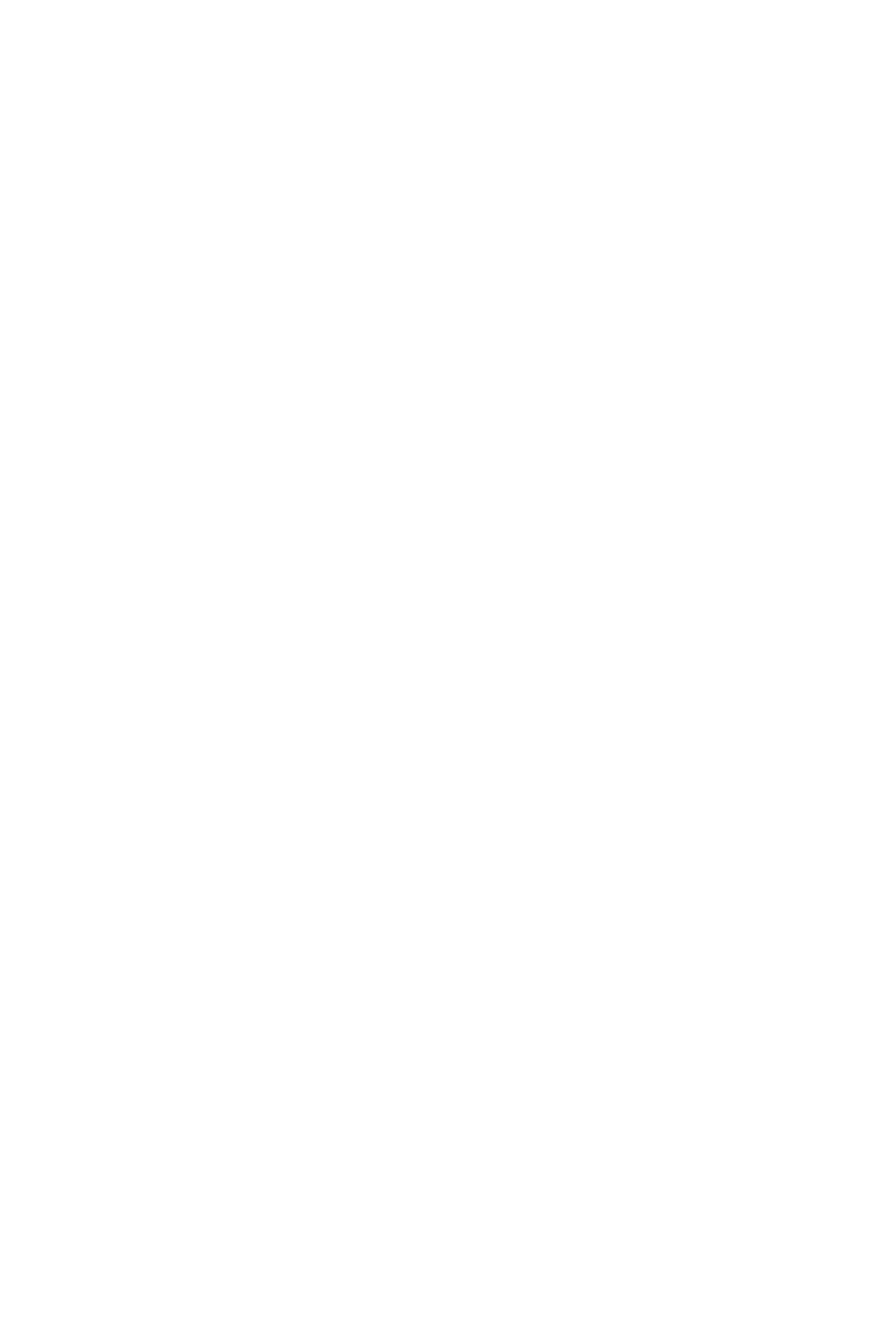
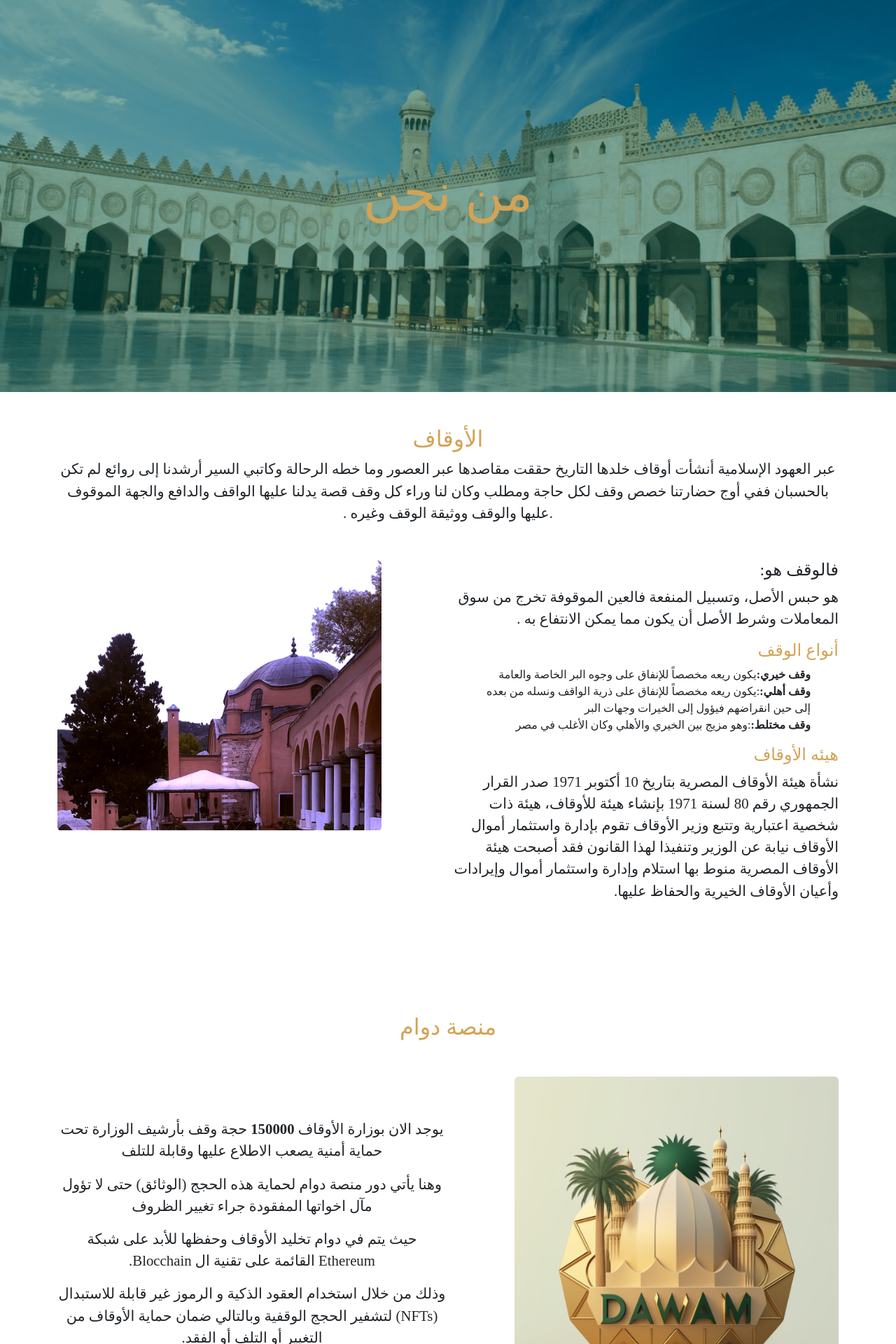
Before and after one commit to omniaEsam/DAWAM-GP, a React (Create React App) app: page /About in a window 1280 px wide. Before the commit this address had no page. Shown: the top 1920 px of the page at 70% size. Before the commit the page ends 800 px from the top, so only its background shows below. Built offline with nearby package versions, Linux system fonts and the light colour scheme.

Commit message:
end routing of log_in and AboutPage need to edit footer

```diff
--- a/package.json
+++ b/package.json
@@ -6,6 +6,7 @@
     "@emotion/react": "^11.10.6",
     "@emotion/styled": "^11.10.6",
     "@fortawesome/fontawesome-svg-core": "^6.3.0",
+    "@fortawesome/free-brands-svg-icons": "^6.3.0",
     "@fortawesome/free-regular-svg-icons": "^6.3.0",
     "@fortawesome/free-solid-svg-icons": "^6.3.0",
     "@fortawesome/react-fontawesome": "^0.2.0",
--- a/src/App.js
+++ b/src/App.js
@@ -1,17 +1,20 @@
-// import LogIn from "./pages/Log in/Log _in";
 import "./main.css";
 import { BrowserRouter, Route, Routes } from "react-router-dom";
 import 'bootstrap/dist/css/bootstrap.css';
 import 'bootstrap/dist/js/bootstrap.bundle.min.js' ;
 import Home from "./pages/Home/Home";
+import AboutPage from "./pages/AboutPage/AboutPage";
+import LogIn from "./pages/Log in/Log _in";
+
 
 function App() {
   return (
     <div className="App">
-      {/* <LogIn/> */}
       <BrowserRouter>
         <Routes>
         <Route path="/" element={ <Home/> } />
+        <Route path="/About" element={ <AboutPage/> } />
+        <Route path="/Log_in" element={ <LogIn/> } />
         </Routes>
        </BrowserRouter>
     </div>
--- /dev/null
+++ b/src/pages/AboutPage/AboutPage.css
@@ -0,0 +1,43 @@
+*{
+
+    font-family: cursive;
+}
+:root{
+    --black-color:#000000;
+    --white-color:#FFFFFF;
+    --gold-color:#D3A355;
+    --green-color:#005B4B;
+    --red-color:#A30602;
+    --brown-color:#997023;
+    --gray-color:#717578;
+    --off-white:#FFEDCB;
+    --green2-color:#298F60;
+    --green3-color:#558D60;
+}
+
+.heading{
+    color: var(--gold-color);
+}
+ul{
+    list-style-type: none;
+}
+
+#about{
+    background-image: url("../../shared/assests/images/Al-Azhar-Mosque-in-Cairo-Egypt-Map-facts-and-history-of-famous-Islamic-mosques-1140x530.jpg");
+    background-position: center center;
+    background-size: cover;
+    height: 70vh;
+    position: relative;
+}
+#about .about-layer{
+    position: absolute;
+    top: 0;
+    right: 0;
+    bottom: 0;
+    left: 0;
+    background-color: rgba(0, 91, 75, 0.5);
+}
+#about  h1{
+
+    font-size: 75px;
+}
--- /dev/null
+++ b/src/pages/AboutPage/AboutPage.js
@@ -0,0 +1,120 @@
+import React from "react";
+import banner from "../../shared/assests/images/banner-bgup.png";
+import AboutLogo from "../../shared/assests/images/About-logo.jpeg";
+import "./AboutPage.css";
+
+export default function AboutPage() {
+  return (
+    <div>
+      <header id="about" className="py-5">
+        <div className="about-layer d-flex justify-content-center align-items-center ">
+          <h1 className="heading">من نحن</h1>
+        </div>
+      </header>
+      <section className="wqf-history py-5">
+        <div className="container">
+          <div className="text-center">
+            <h2 className="heading"> الأوقاف</h2>
+            <p>
+              عبر العهود الإسلامية أنشأت أوقاف خلدها التاريخ حققت مقاصدها عبر
+              العصور وما خطه الرحالة وكاتبي السير أرشدنا إلى روائع لم تكن
+              بالحسبان ففي أوج حضارتنا خصص وقف لكل حاجة ومطلب وكان لنا وراء كل
+              وقف قصة يدلنا عليها الواقف والدافع والجهة الموقوف .عليها والوقف
+              ووثيقة الوقف وغيره .
+            </p>
+          </div>
+          <div className="row g-1 my-5">
+            <div className="col-sm-12 col-md-6 offset-1">
+              <div>
+                <p>
+                  <h4>فالوقف هو:</h4>
+                  هو حبس الأصل، وتسبيل المنفعة فالعين الموقوفة تخرج من سوق
+                  المعاملات وشرط الأصل أن يكون مما يمكن الانتفاع به .
+                </p>
+              </div>
+              <div>
+                <h4 className="heading">أنواع الوقف</h4>
+                <ul>
+                  <li>
+                    <span className="fw-bold">وقف خيري:</span>يكون ريعه
+                    مخصصاً للإنفاق على وجوه البر الخاصة والعامة
+                  </li>
+                  <li>
+                    <span className="fw-bold">وقف أهلي:</span>
+                    :يكون ريعه مخصصاً للإنفاق على ذرية الواقف ونسله من بعده إلى
+                    حين انقراضهم فيؤول إلى الخيرات وجهات البر
+                  </li>
+                  <li>
+                    <span className="fw-bold">وقف مختلط:</span>
+                    :وهو مزيج بين الخيري والأهلي وكان الأغلب في مصر
+                  </li>
+                </ul>
+              </div>
+              <div>
+                <h4 className="heading">هيئه الأوقاف</h4>
+                <p>
+                  نشأة هيئة الأوقاف المصرية بتاريخ 10 أكتوبر 1971 صدر القرار
+                  الجمهوري رقم 80 لسنة 1971 بإنشاء هيئة للأوقاف، هيئة ذات شخصية
+                  اعتبارية وتتبع وزير الأوقاف تقوم بإدارة واستثمار أموال الأوقاف
+                  نيابة عن الوزير وتنفيذا لهذا القانون فقد أصبحت هيئة الأوقاف
+                  المصرية منوط بها استلام وإدارة واستثمار أموال وإيرادات وأعيان
+                  الأوقاف الخيرية والحفاظ عليها.
+                </p>
+              </div>
+            </div>
+            <div className="col-sm-12 col-md-5">
+              <div>
+                <img
+                  src={banner}
+                  className="img-fluid rounded"
+                  alt=""
+                />
+              </div>
+            </div>
+          </div>
+        </div>
+      </section>
+      <section className="wqf-platform py-5">
+        <div className="container">
+          <div className="text-center">
+            <h2 className="heading"> منصة دوام</h2>
+          </div>
+          <div className="dawam-info">
+            <div className="row g-1 my-5">
+              <div className="col-sm-12 col-md-5 offset-1">
+                <div className="dawam-img">
+                  <img
+                    src={AboutLogo}
+                    className="img-fluid rounded"
+                    alt=""
+                  />
+                </div>
+              </div>
+              <div className="col-sm-12 col-md-6 d-flex align-items-center ">
+                <div className="dawam-content text-center">
+                  <p>
+                    يوجد الان بوزارة الأوقاف <b>150000</b> حجة وقف بأرشيف
+                    الوزارة تحت حماية أمنية يصعب الاطلاع عليها وقابلة للتلف
+                  </p>
+                  <p>
+                    وهنا يأتي دور منصة دوام لحماية هذه الحجج (الوثائق) حتى لا
+                    تؤول مآل اخواتها المفقودة جراء تغيير الظروف
+                  </p>
+                  <p>
+                    حيث يتم في دوام تخليد الأوقاف وحفظها للأبد على شبكة Ethereum
+                    القائمة على تقنية ال Blocchain.
+                  </p>
+                  <p>
+                    وذلك من خلال استخدام العقود الذكية و الرموز غير قابلة
+                    للاستبدال (NFTs) لتشفير الحجج الوقفية وبالتالي ضمان حماية
+                    الأوقاف من التغيير أو التلف أو الفقد.
+                  </p>
+                </div>
+              </div>
+            </div>
+          </div>
+        </div>
+      </section>
+    </div>
+  );
+}
--- a/src/pages/Home/Components/About/About.js
+++ b/src/pages/Home/Components/About/About.js
@@ -20,7 +20,7 @@ export default function About() {
               وغيره
             </p>
             <div className='button'>
-            <Link className="btn  btn-lg btn-green " to="#" role="button">المزيد</Link>
+            <Link className="btn  btn-lg btn-green " to="/About" role="button">المزيد</Link>
             </div>
             </div>
       </div>
--- a/src/pages/Home/Components/Footer/Footer.css
+++ b/src/pages/Home/Components/Footer/Footer.css
@@ -0,0 +1,35 @@
+.footer-section{
+    background-color: #005B4B;
+}
+.footer-contant{
+    border-left: 2px solid #D3A355;
+}
+
+.footer-section h2{
+    color: #D3A355;
+    font-size: 2rem;
+    font-weight: 400;
+    padding-bottom: 2rem;
+}
+.svg-inline--fa {
+    padding-left: 1.8rem;
+
+}
+ .navbar-nav .nav-link {
+    font-size: 1.3rem !important;
+}
+.footer-contact{
+    font-size: 2rem;
+}
+.footer-contact span{
+    font-size: 1.3rem;
+}
+.line{
+    background-color:#D3A355;
+    width: 100%;
+    height: 2px;
+    margin: 2rem 0;
+}
+p{
+    font-size: 1.3rem;
+}
--- a/src/pages/Home/Components/Footer/Footer.js
+++ b/src/pages/Home/Components/Footer/Footer.js
@@ -1,25 +1,74 @@
-import { faFaceAngry } from '@fortawesome/free-regular-svg-icons'
-import { FontAwesomeIcon } from '@fortawesome/react-fontawesome'
-import React from 'react'
-import "./Footer.css"
+import {
+  faDiscord,
+  faFacebook,
+  faTwitter,
+} from "@fortawesome/free-brands-svg-icons";
+import { faEnvelope, faPhone } from "@fortawesome/free-solid-svg-icons";
+import { FontAwesomeIcon } from "@fortawesome/react-fontawesome";
+import React from "react";
+import { Link } from "react-router-dom";
+import links from "../Navbar/Links";
+import "./Footer.css";
 
 export default function Footer() {
+  const items = links();
   return (
-    <div>
-      <div className='container'>
-        <div className='row'>
-            <div className='col-md-4'>
-                <div className='footer-contant'>
-                    <h2>منصة دوام</h2>
-                    <div className='col-md-4'>
-                    <FontAwesomeIcon icon={fa-Discord} />
-                        <FontAwesomeIcon icon={faFaceAngry}/>
-                        <FontAwesomeIcon icon={faFaceAngry}/>
-                     </div>
+    <div className="footer-section pt-5 ">
+      <div className="container">
+        <div className="row">
+          <div className="col-md-4 ">
+            <div className="footer-contant  pb-5 h-100">
+              <h2>منصة دوام</h2>
+              <div className="text-white fs-1 ">
+                <FontAwesomeIcon icon={faFacebook} />
+                <FontAwesomeIcon icon={faTwitter} />
+                <FontAwesomeIcon icon={faDiscord} />
+              </div>
+            </div>
+          </div>
+          <div className="col-md-4 ">
+            <div className="footer-contant  pb-5 ">
+              <h2 className="me-4"> تصفح</h2>
+              <ul className="navbar-nav  mb-2 mb-lg-0">
+                {items.map((item, index) => {
+                  return (
+                    <li className="nav-item text-white" key={index}>
+                      <Link
+                        className="nav-link "
+                        aria-current="page"
+                        to={item.navLink}
+                      >
+                        {item.navText}
+                      </Link>
+                    </li>
+                  );
+                })}
+              </ul>
+            </div>
+          </div>
+          <div className="col-md-4 ">
+            <div className=" text-center   h-100 " dir="ltr">
+              <h2>تواصل معنا</h2>
+              <div className="text-white">
+                <div className="footer-contact ">
+                  <FontAwesomeIcon icon={faPhone} />
+                  <span>+20 100 007 7777</span>
                 </div>
+                <div className="mt-3 footer-contact">
+                  <FontAwesomeIcon icon={faEnvelope} />
+                  <span>DawamBc@Dawam.org</span>
+                </div>
+              </div>
             </div>
+          </div>
+          <div className="line "></div>
+          <div>
+            <p className="text-white text-center " dir="ltr">
+              &copy; 2023,All Right Reserved By DawamBC | info@DawamBC.org
+            </p>
+          </div>
         </div>
-        </div>
+      </div>
     </div>
-  )
+  );
 }
--- a/src/pages/Home/Components/Navbar/Links.js
+++ b/src/pages/Home/Components/Navbar/Links.js
@@ -24,6 +24,11 @@ function links(){
             navLink: "/contact" ,
             navText: "تواصل معنا"
         }
+        ,
+        {
+            navLink: "/Log_in" ,
+            navText: " تسجيل الدخول"
+        }
     ]
 }
 export default links;
--- a/src/pages/Home/Components/Navbar/Navbar.js
+++ b/src/pages/Home/Components/Navbar/Navbar.js
@@ -1,4 +1,3 @@
-import React from 'react'
 import { Link, useLocation} from 'react-router-dom';
 import links from './Links';
 import "./Navbar.css" ;
@@ -8,7 +7,7 @@ export default function Navbar() {
     const route = useLocation();
   return (
     <div>
-    <nav className="navbar navbar-expand-lg .bg-transparent">
+    <nav className="navbar navbar-expand-lg ">
   <div className="container">
 <Link className="navbar-brand" to="#">دوام</Link>
 <button className="navbar-toggler" type="button" data-bs-toggle="collapse" data-bs-target="#navbarSupportedContent" aria-controls="navbarSupportedContent" aria-expanded="false" aria-label="Toggle navigation">
@@ -21,7 +20,8 @@ export default function Navbar() {
       return(
         <li className="nav-item" key={index}>
         <Link  className="nav-link " aria-current="page"
-        style={{color:route.pathname===item.navLink ? "#D3A355" : "white" , borderBottom:route.pathname===item.navLink ? `2px solid white` : ""}}
+        style={{color:route.pathname===item.navLink ? `#D3A355` : `white` ,
+                borderBottom:route.pathname===item.navLink ? `2px solid white` : "" }}
          to={item.navLink}>{item.navText}</Link>
         </li>
       )
```
Also changed, not shown: src/pages/Home/Components/Search/Search.css (+6 -5 lines), src/pages/Home/Components/Search/Search.js (+7 -8 lines), src/pages/Home/Components/Navbar/Navbar.css (line endings or trailing spaces), 1 other file (tests, documents, lock files or other folders).
